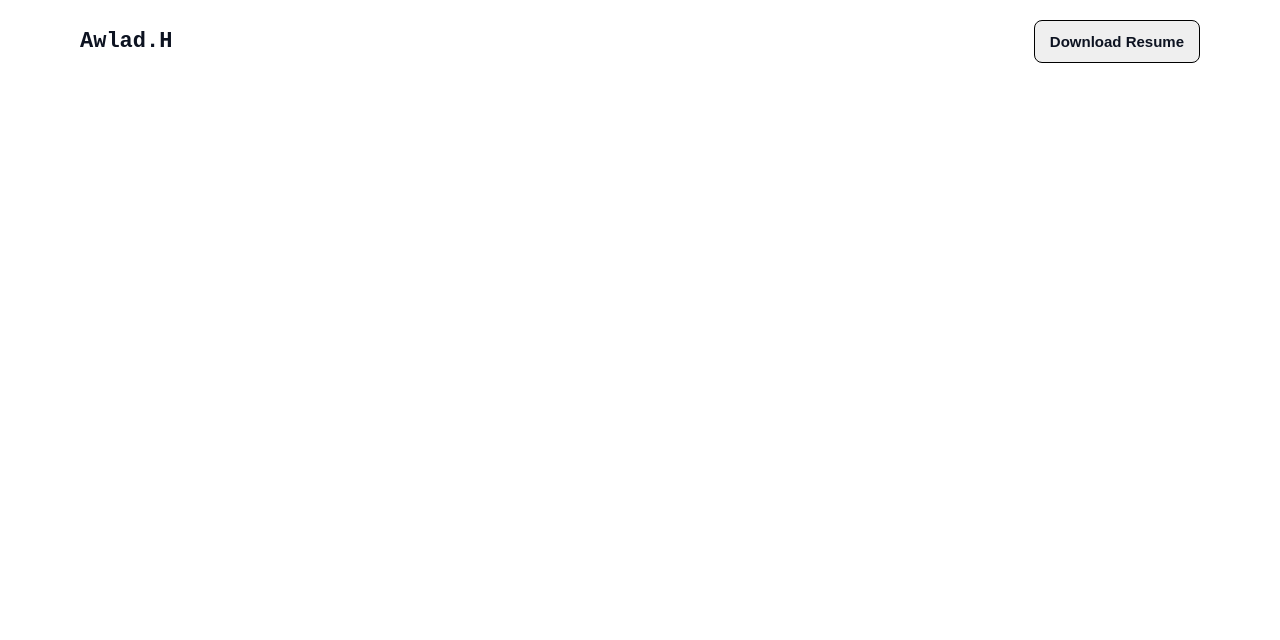
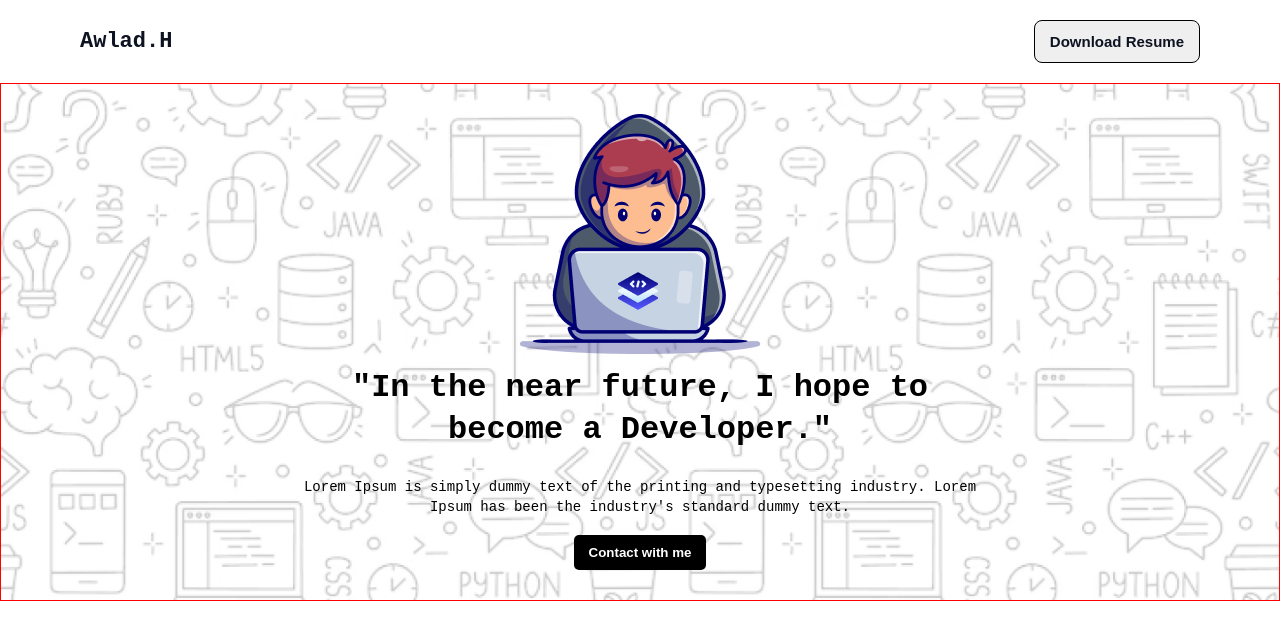
Before and after one commit to developernagor/assignment-1, a plain HTML site: page index.html in a window 1280 px wide. Drawn offline with Linux system fonts and the light colour scheme; a web font is replaced by a local one.

Commit message:
added banner section

```diff
--- a/index.html
+++ b/index.html
@@ -13,7 +13,7 @@
         <nav class="navbar">
             <ul class="navbar-items">
                 <li><span class="logo">Awlad.H</span></li>
-                <li><button><a href="">Download Resume</a></button></li>
+                <li><a href="#" target="_blank"><button>Download Resume</button></a></li>
             </ul>
         </nav>
     </header>
@@ -21,7 +21,14 @@
 
     <!-- Main section start -->
     <main>
-
+        <section class="banner">
+            <div class="banner-content">
+                <img src="./assets/Group.png" alt="">
+                <h1>"In the near future, I hope to become a Developer."</h1>
+                <p>Lorem Ipsum is simply dummy text of the printing and typesetting industry. Lorem Ipsum has been the industry's standard dummy text.</p>
+                <a href="#" target="_blank"><button class="btn-contact">Contact with me</button></a>
+            </div>
+        </section>
 
     </main>
     <!-- Main section end -->
--- a/styles/style.css
+++ b/styles/style.css
@@ -58,14 +58,15 @@ body{
     font-weight: 800;
 }
 
-.navbar-items button a{
+.navbar-items a button{
     text-decoration: none;
     font-size: 15px;
     color: #0D1321;
     font-weight: 600;
+    padding: 12px 15px;
 }
 .navbar-items button{
-    padding: 12px 15px;
+
     border: 1px solid black;
     border-radius: 8px;
 }
@@ -75,6 +76,38 @@ body{
 
 /* Banner section styles start */
 
+.banner{
+    text-align: center;
+    border: 1px solid red;
+    background-image: url(../assets/Hero-bg.png);
+    background-size: cover;
+    background-repeat: no-repeat;
+    padding: 30px;
+}
+.banner-content{
+    width: 700px;
+    margin: 0 auto;
+
+}
+.banner-content h1{
+    font-size: 32px;
+    line-height: 42px;
+    padding: 8px 0;
+    font-weight: 900;
+}
+.banner-content p{
+    font-size: 14px;
+    line-height: 20px;
+    padding: 18px 0;
+}
+.banner-content button{
+    color: #fff;
+    background-color: black;
+    padding: 10px 15px;
+    border-radius: 5px;
+    border: none;
+    font-weight: 600;
+}
 /* Banner section styles end */
 
 
```
